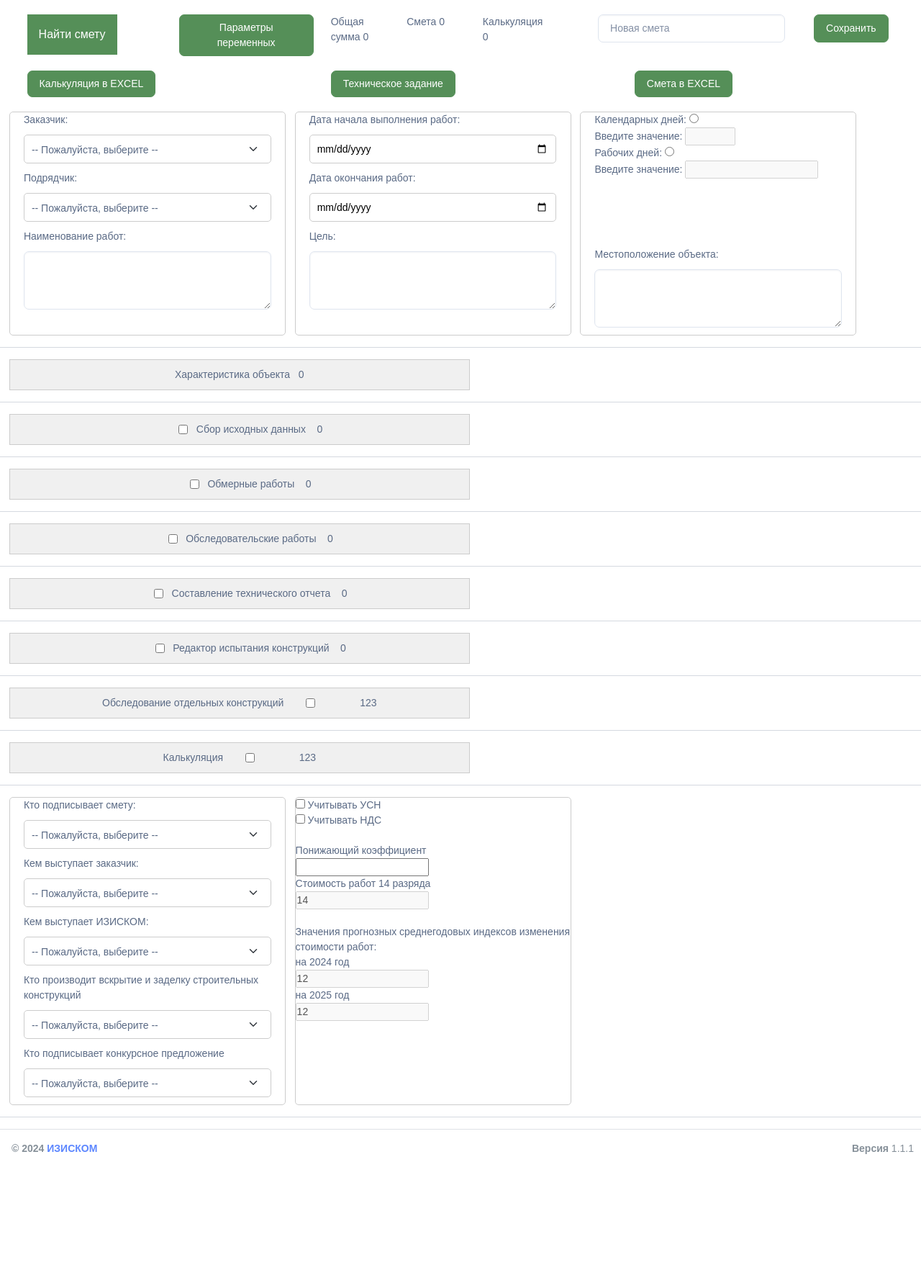
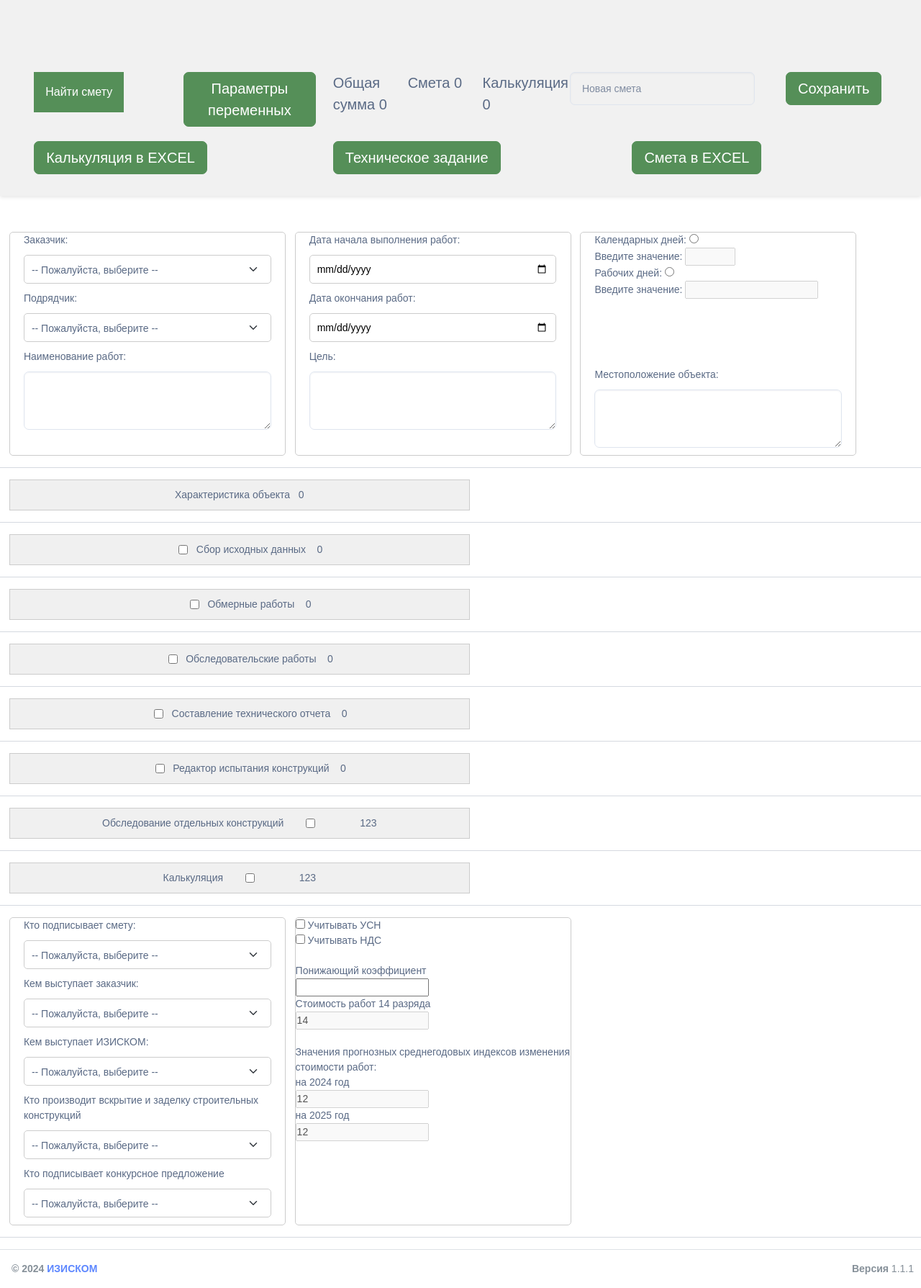
Before and after one commit to Nikitosia1996/iziscom, a PHP site: page /index.php?smetaPodryad in a window 1280 px wide. Shown: the part 70-1859 px from the top of the page at 72% size. Run offline with PHP 8.4, Linux system fonts and the light colour scheme; data comes from the database, SQL or seed files in the repository; data that the repository does not hold is empty; some libraries are stand-ins or nearby versions.

Commit message:
сумма вкладок

```diff
--- a/app/pages/smeta/smetaPodryad.php
+++ b/app/pages/smeta/smetaPodryad.php
@@ -285,9 +285,25 @@ echo "<script>
     .mgleft5 {
         margin-left: 2%;
     }
+    .sticky {
+        position: -webkit-sticky;
+        position: sticky;
+        top: 0;
+        background-color: #f1f1f1;
+        padding: 10px;
+        font-size: 20px;
+        box-shadow: 0 2px 5px rgba(0, 0, 0, 0.1);
+        margin-bottom: 50px;
+        z-index: 999;
+        margin-top: 70px;
+    }
+    .hr{
+        z-index: 1;
+        position: relative;
+    }
 </style>
-
-<section class="col-lg-12 connectedSortable ui-sortable" style="margin-top: 90px">
+<div class="sticky">
+<div class="col-lg-12 connectedSortable ui-sortable" style="margin-top: 90px">
     <div class="row mgbottom20p mgleft5">
         <div class="dropdown col-lg-2">
             <button onclick="myFunction()" class="dropbtn">Найти смету</button>
@@ -348,6 +364,8 @@ echo "<script>
             <a href="../smeta/excel.php" class="btn btn-primary">Смета в EXCEL</a>
         </div>
     </div>
+</div>
+</div>
 
     <div class="position1">
         <div class="pos1">
```
